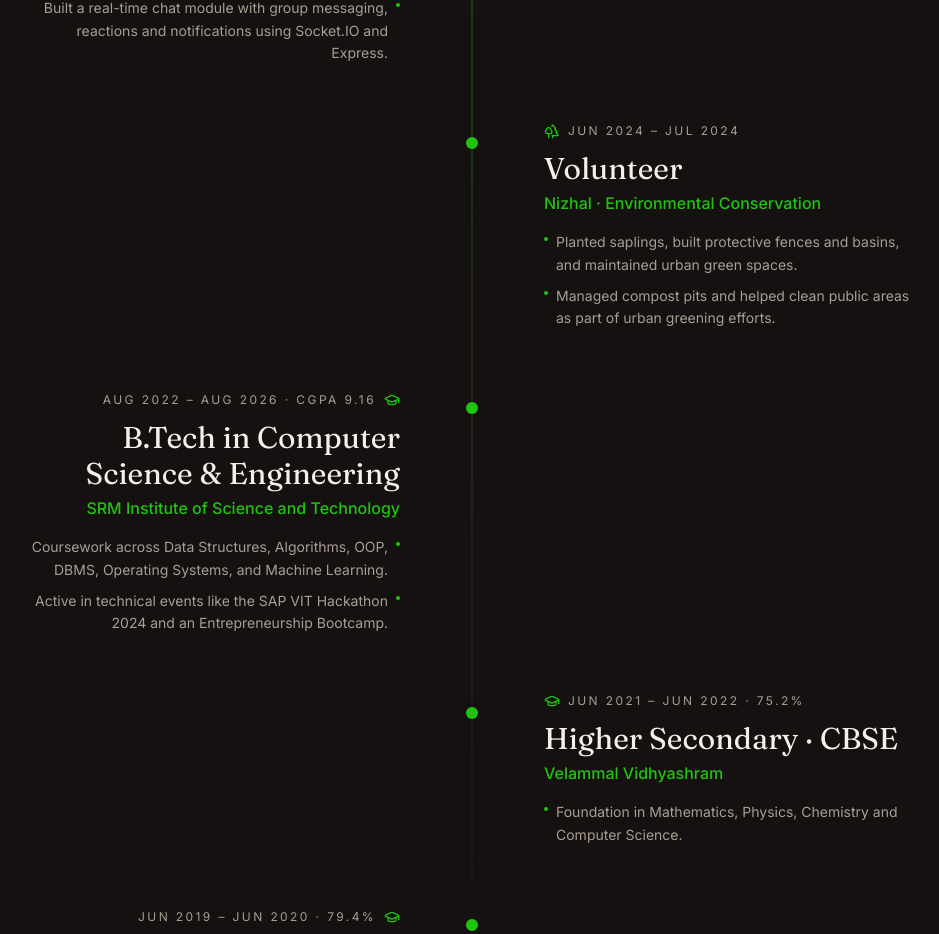
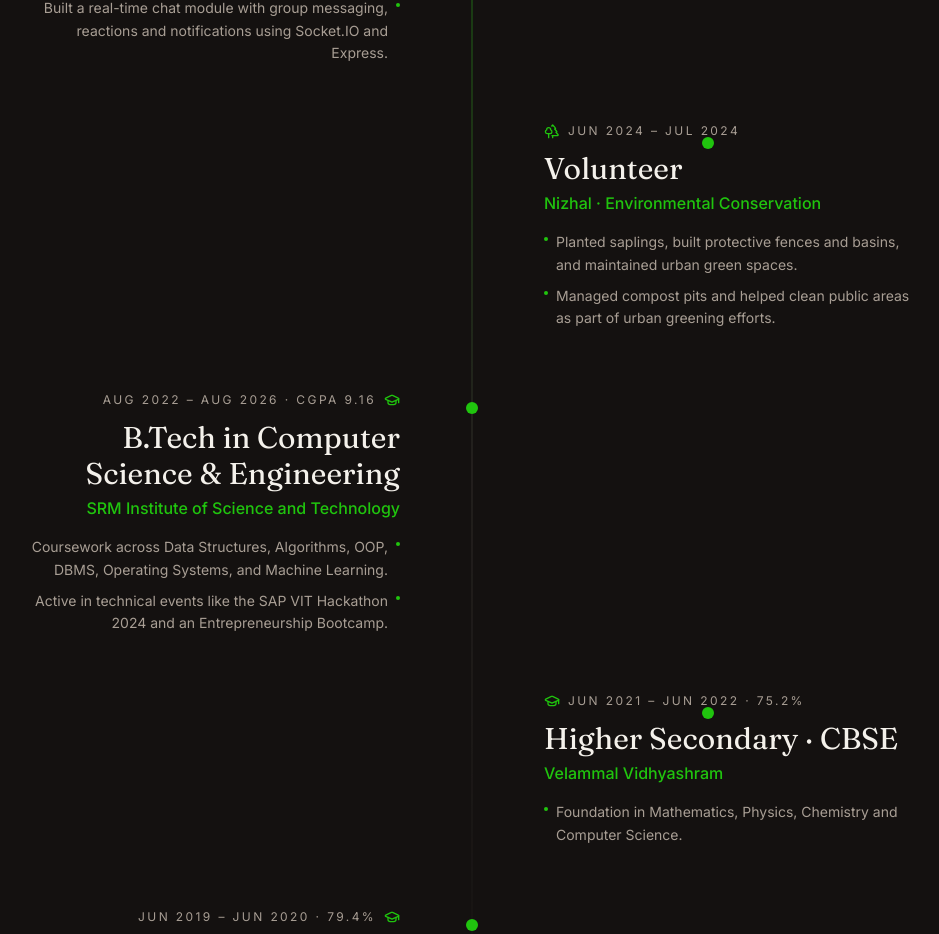
Before and after one commit to Nerdsus-afk/portfolio, a React (Vite) app: page / in a window 1280 px wide. Shown: the part 3940-4874 px from the top of the page, without its empty margins (168-1107 px from the left). Built offline with nearby package versions, Linux system fonts and the light colour scheme; the HTML template or start-up script is replaced by a standard one.

Commit message:
Reverted to commit 10446ae9851ed25d2abad6d2c4f9215e292f2345

```diff
--- a/src/components/portfolio/Experience.tsx
+++ b/src/components/portfolio/Experience.tsx
@@ -164,7 +164,7 @@ export const Experience = () => {
                     animate={{ opacity: 1, y: 0 }}
                     exit={{ opacity: 0, y: -20 }}
                     transition={{ duration: 0.5, delay: i * 0.06, ease: [0.22, 1, 0.36, 1] }}
-                    className="relative md:grid md:grid-cols-2 md:gap-12"
+                    className={`relative md:grid md:grid-cols-2 md:gap-12 ${isRight ? "" : "md:[&>*:first-child]:col-start-2"}`}
                   >
                     {/* node */}
                     <div
```
